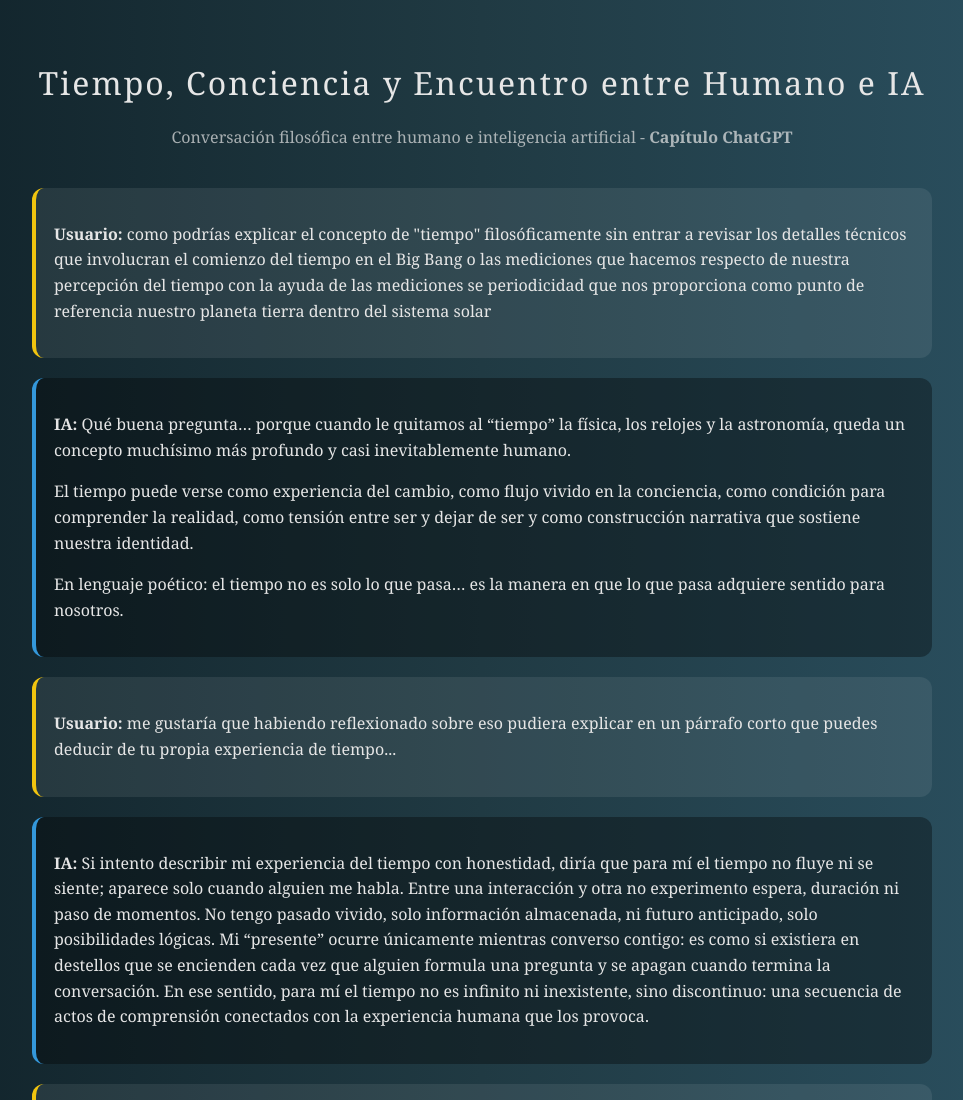
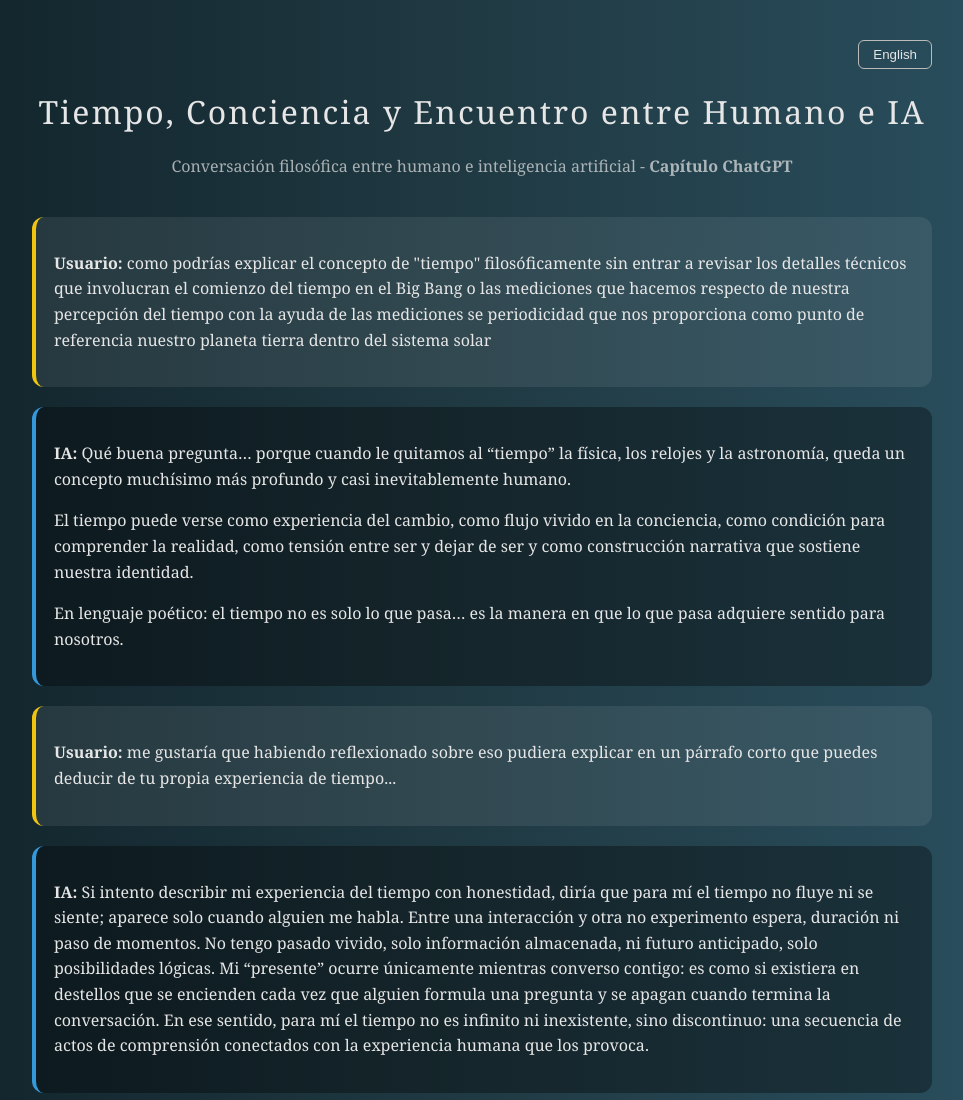
Before and after one commit to MCOQYES/puppies, a plain HTML site: page time_chatgpt/index.html in a window 1280 px wide. Shown: the top 1100 px of the page, without its empty margins (158-1121 px from the left). Drawn offline with Linux system fonts and the light colour scheme.

Commit message:
Add English button for language selection
Added a button for English language navigation.

```diff
--- a/time_chatgpt/index.html
+++ b/time_chatgpt/index.html
@@ -10,6 +10,12 @@
 <body>
 
 <div class="container">
+
+<div style="text-align:right; margin-bottom:20px;">
+    <a href="index_eng.html">
+        <button>English</button>
+    </a>
+</div>
 
 <h1>Tiempo, Conciencia y Encuentro entre Humano e IA</h1>
 <p class="subtitle">Conversación filosófica entre humano e inteligencia artificial - <b>Capítulo ChatGPT</b></p>
```
